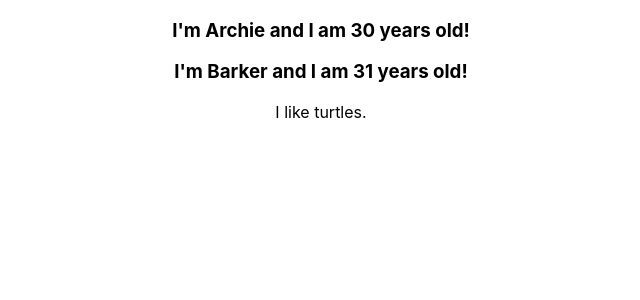
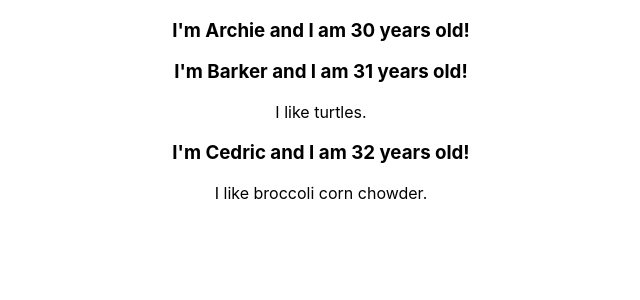
Before and after one commit to slimxdi/person-test-udemy, a React (Create React App) app: page / in a window 1280 px wide. Shown: the top 300 px of the page, without its empty margins (319-959 px from the left). Built offline with nearby package versions, Linux system fonts and the light colour scheme.

Commit message:
added initial state

```diff
--- a/src/App.js
+++ b/src/App.js
@@ -3,11 +3,20 @@ import Person from './Person/Person'
 import './App.css';
 
 class App extends Component {
+  state = {
+    persons: [
+      { personname: 'Archie', age: 30},
+      { personname: 'Barker', age: 31},
+      { personname: 'Cedric', age: 32}
+    ]
+  }
+
   render() {
     return (
       <div className="App">
-        <Person personname="Archie" age="30"></Person>
-        <Person personname="Barker" age="31">I like turtles.</Person>
+        <Person personname={this.state.persons[0].personname} age="30"></Person>
+        <Person personname={this.state.persons[1].personname} age="31">I like turtles.</Person>
+        <Person personname={this.state.persons[2].personname} age="32">I like broccoli corn chowder.</Person>
       </div>
     )
   }
```
